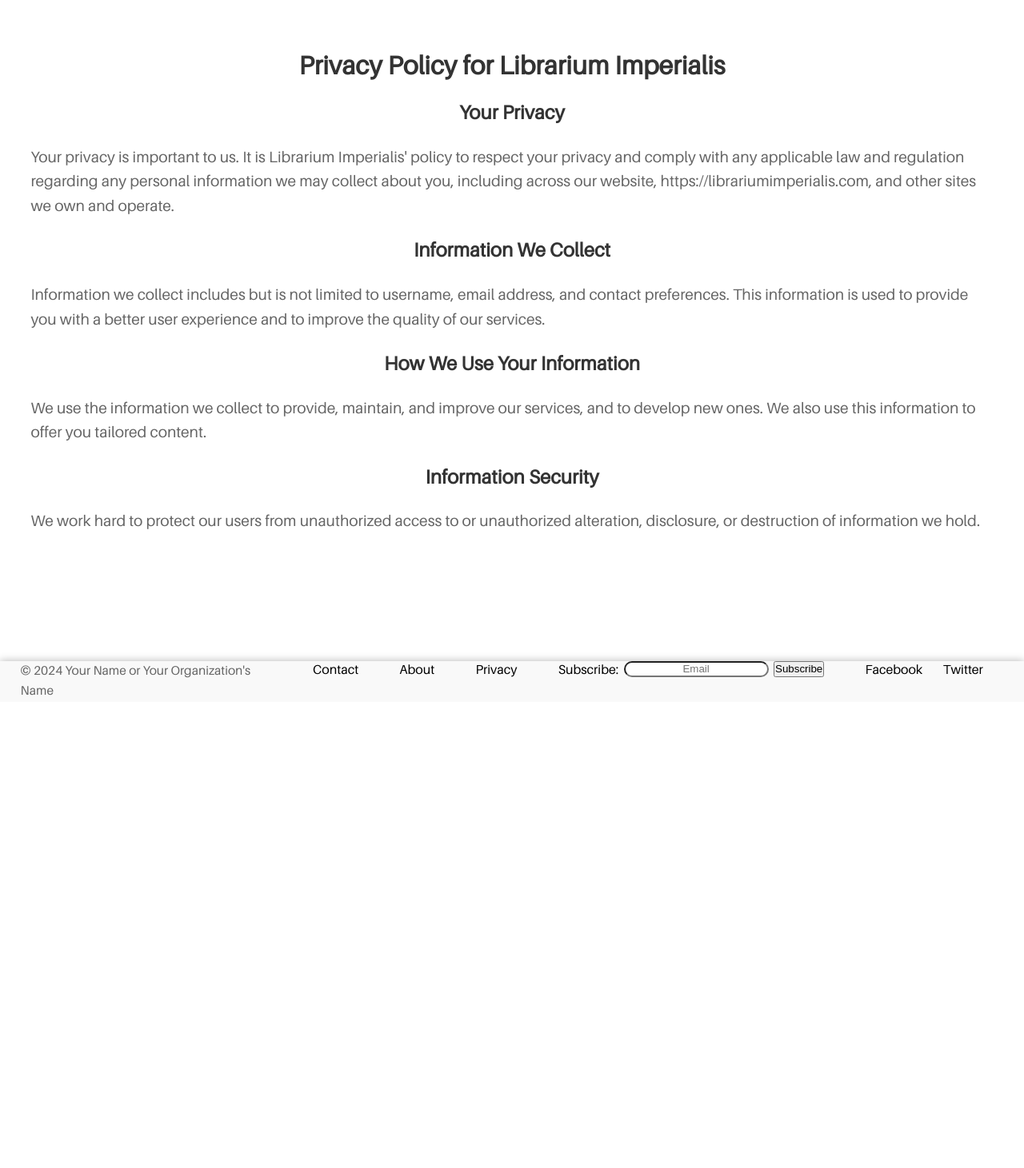
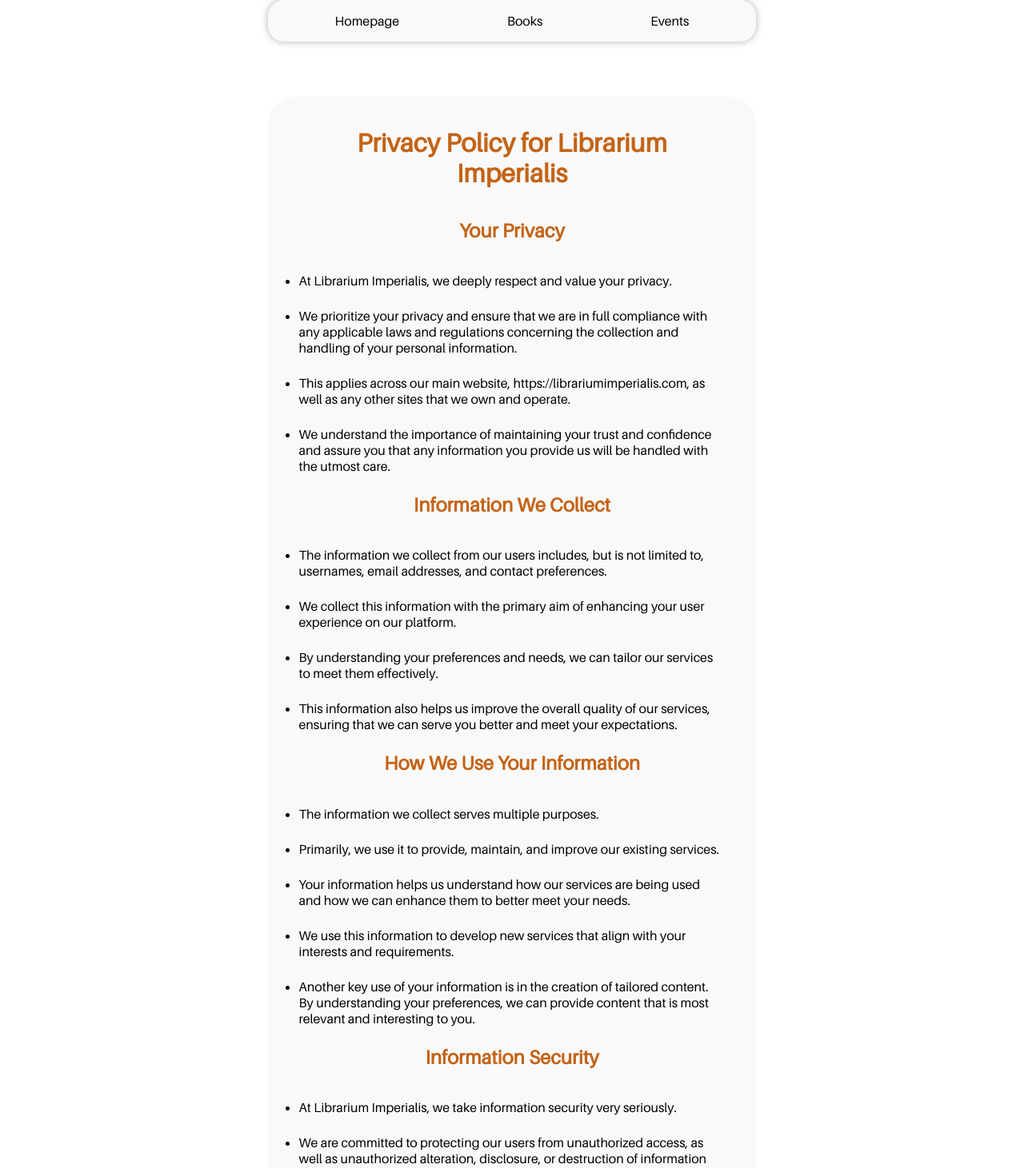
Before and after one commit to AmadeusMoon/Library, a React (Vite) app: page /privacy in a window 1280 px wide. Shown: the top 1461 px of the page at 80% size. Before the commit the page ends 878 px from the top, so only its background shows below. Built offline with nearby package versions, Linux system fonts and the light colour scheme.

Commit message:
Closes #4

```diff
--- a/src/components/Navbar.tsx
+++ b/src/components/Navbar.tsx
@@ -1,4 +1,16 @@
+import { useSelector } from 'react-redux';
+import { RootState } from '../state/state';
+import { Link } from 'react-router-dom';
+import './styles/Navbar.css';
+
 function Navbar() {
-  return <div></div>;
+  const theme = useSelector((state: RootState) => state.theme.theme);
+  return (
+    <div className={`navbar ${theme}`}>
+      <Link to={'/'}>Homepage</Link>
+      <Link to={'/booklisting'}>Books</Link>
+      <Link to={'/events'}>Events</Link>
+    </div>
+  );
 }
 export default Navbar;
--- a/src/components/styles/Footer.css
+++ b/src/components/styles/Footer.css
@@ -1,7 +1,7 @@
 footer {
     display: flex;
     justify-content: space-between;
-    height: 4vw;
+    max-height: 6vw;
 }
 
 footer .authorship,
@@ -11,12 +11,12 @@
 footer .newsletter,
 footer .privacy,
 footer .about {
-    margin-left: 2vw;
-    margin-right: 2vw;
+    margin: 1em;
 }
 
 footer a {
     text-decoration: none;
+    color: black;
 }
 
 footer form {
@@ -26,26 +26,14 @@
 
 footer input[type="email"],
 footer input[type="text"] {
-    margin-right: 0.5vw;
-    margin-left: 0.5vw;
+    margin-right: 0.5em;
+    margin-left: 0.5em;
     border-radius: 33px;
 }
 
-.social-media {
+.social-media a {
     display: flex;
     justify-content: space-between;
-}
-
-.social-media a {
-    display: inline-block;
-    margin-right: 2vw;
-    color: black;
-}
-
-.contact a,
-.privacy a,
-.about a {
-    color: black;
 }
 
 #email::placeholder {
@@ -55,3 +43,20 @@
 .authorship {
     font-size: small;
 }
+
+@media (max-width: 995px) {
+    footer {
+        flex-direction: column;
+        align-items: center;
+        max-height: 100%;
+    }
+
+    .social-media {
+        justify-content: center;
+        flex-wrap: wrap;
+    }
+
+    .social-media a {
+        margin: 0.5em;
+    }
+}
--- a/src/components/styles/Navbar.css
+++ b/src/components/styles/Navbar.css
@@ -0,0 +1,30 @@
+.navbar {
+    display: flex;
+    justify-content: space-around;
+    padding: 1em;
+    border-radius: 20px;
+}
+
+.navbar a {
+    text-decoration: none;
+    transition: color 0.3s ease;
+}
+
+.navbar a:link,
+.navbar a:visited {
+    color: inherit;
+}
+
+.navbar a:hover {
+    color: #007bff;
+}
+
+.navbar.LightTheme {
+    background-color: rgb(155, 155, 155, 0.06);
+    box-shadow: 0 0 10px rgba(0, 0, 0, 0.3);
+}
+
+.navbar.DarkTheme {
+    background-color: rgb(155, 155, 155, 0.06);
+    box-shadow: 0 0 10px rgba(255, 255, 255, 0.5);
+}
--- a/src/pages/Homepage.tsx
+++ b/src/pages/Homepage.tsx
@@ -66,8 +66,6 @@
         isVisible.map((_, index) => checkVisibility(elementRefs.current[index]))
       );
     };
-    console.log(isVisible);
-
     window.addEventListener('scroll', checkAllVisibility);
     return () => {
       window.removeEventListener('scroll', checkAllVisibility);
--- a/src/pages/Privacy.tsx
+++ b/src/pages/Privacy.tsx
@@ -13,38 +13,93 @@
         <h1>Privacy Policy for Librarium Imperialis</h1>
         <div className="section">
           <h2>Your Privacy</h2>
-          <p>
-            Your privacy is important to us. It is Librarium Imperialis' policy
-            to respect your privacy and comply with any applicable law and
-            regulation regarding any personal information we may collect about
-            you, including across our website, https://librariumimperialis.com,
-            and other sites we own and operate.
-          </p>
+          <ul>
+            <li>
+              At Librarium Imperialis, we deeply respect and value your privacy.
+            </li>
+            <li>
+              We prioritize your privacy and ensure that we are in full
+              compliance with any applicable laws and regulations concerning the
+              collection and handling of your personal information.
+            </li>
+            <li>
+              This applies across our main website,
+              https://librariumimperialis.com, as well as any other sites that
+              we own and operate.
+            </li>
+            <li>
+              We understand the importance of maintaining your trust and
+              confidence and assure you that any information you provide us will
+              be handled with the utmost care.
+            </li>
+          </ul>
         </div>
         <div className="section">
           <h2>Information We Collect</h2>
-          <p>
-            Information we collect includes but is not limited to username,
-            email address, and contact preferences. This information is used to
-            provide you with a better user experience and to improve the quality
-            of our services.
-          </p>
+          <ul>
+            <li>
+              The information we collect from our users includes, but is not
+              limited to, usernames, email addresses, and contact preferences.
+            </li>
+            <li>
+              We collect this information with the primary aim of enhancing your
+              user experience on our platform.
+            </li>
+            <li>
+              By understanding your preferences and needs, we can tailor our
+              services to meet them effectively.
+            </li>
+            <li>
+              This information also helps us improve the overall quality of our
+              services, ensuring that we can serve you better and meet your
+              expectations.
+            </li>
+          </ul>
         </div>
         <div className="section">
           <h2>How We Use Your Information</h2>
-          <p>
-            We use the information we collect to provide, maintain, and improve
-            our services, and to develop new ones. We also use this information
-            to offer you tailored content.
-          </p>
+          <ul>
+            <li>The information we collect serves multiple purposes.</li>
+            <li>
+              Primarily, we use it to provide, maintain, and improve our
+              existing services.
+            </li>
+            <li>
+              Your information helps us understand how our services are being
+              used and how we can enhance them to better meet your needs.
+            </li>
+            <li>
+              We use this information to develop new services that align with
+              your interests and requirements.
+            </li>
+            <li>
+              Another key use of your information is in the creation of tailored
+              content. By understanding your preferences, we can provide content
+              that is most relevant and interesting to you.
+            </li>
+          </ul>
         </div>
         <div className="section">
           <h2>Information Security</h2>
-          <p>
-            We work hard to protect our users from unauthorized access to or
-            unauthorized alteration, disclosure, or destruction of information
-            we hold.
-          </p>
+          <ul>
+            <li>
+              At Librarium Imperialis, we take information security very
+              seriously.
+            </li>
+            <li>
+              We are committed to protecting our users from unauthorized access,
+              as well as unauthorized alteration, disclosure, or destruction of
+              information we hold.
+            </li>
+            <li>
+              We have implemented robust security measures to ensure that your
+              personal information is safe and secure.
+            </li>
+            <li>
+              We continually review and update our security practices to ensure
+              the highest level of security for your information.
+            </li>
+          </ul>
         </div>
       </div>
       <div
--- a/src/pages/styles/Homepage.css
+++ b/src/pages/styles/Homepage.css
@@ -6,7 +6,7 @@
 }
 
 .logo {
-    position: fixed;
+    position: absolute;
     left: 0;
     top: 0;
     width: 2vw;
@@ -17,15 +17,14 @@
 
 #topside {
     grid-row: 1;
-    grid-column: 1 / span 3;
-    background-color: blue;
-    padding: 1vh 0;
+    grid-column: 2;
+    top: 0;
 }
 
 #hero-section {
     grid-row: 2;
     grid-column: 1 / span 3;
-    padding: 1vh 0;
+    padding: 35vh 0;
     background-image: url('../../assets/library.jpg');
     background-size: cover;
     background-position: bottom;
@@ -159,13 +158,11 @@
 .LightTheme #footer{
     background-color: rgb(155, 155, 155, 0.06);
     box-shadow: 0 0 10px rgba(0, 0, 0, 0.3);
-    color: black;
 }
 
 .DarkTheme #footer{
     background-color: rgb(155, 155, 155, 0.06);
     box-shadow: 0 0 10px rgba(255, 255, 255, 0.5);
-    color: white;
 }
 
 @media (max-width: 1440px) {
@@ -216,6 +213,10 @@
 }
 
 @media (max-width: 500px) {
+    #topside {
+        grid-column: 1/-1;
+    }
+
     #ad1 {
         grid-row: 3;
     }
@@ -234,6 +235,20 @@
         align-items: center;
         margin: 0;
     }
+
+    .hero-text-DarkTheme {
+        text-shadow: 2px 2px 6px rgba(200, 200, 200, 1);
+        background: rgba(0, 0, 0, 0.15);
+        font-size: calc(2vw + 2vh + 2vmin);
+        backdrop-filter: blur(2px);
+    }
+
+    .hero-text-LightTheme {
+        text-shadow: 2px 2px 6px rgba(50, 50, 50, 1);
+        background: rgba(255, 255, 255, 0.3);
+        font-size: calc(2vw + 2vh + 2vmin);
+        backdrop-filter: blur(2px);
+    }
 }
 
 .visibility-reading,
--- a/src/pages/styles/Privacy.css
+++ b/src/pages/styles/Privacy.css
@@ -1,40 +1,53 @@
 /* Dark theme */
 .privacy.DarkTheme {
     display: grid;
-        grid-template-rows: minmax(0.25fr, auto) minmax(2fr, auto) minmax(20fr, auto) minmax(0.25fr, auto);
-        grid-template-columns: 2fr 4fr 2fr;
-        background-color: #fff;
-        color: white;
-        gap: 3vh;
+    grid-template-rows: minmax(0.25fr, auto) minmax(2fr, auto) minmax(20fr, auto) minmax(0.25fr, auto);
+    grid-template-columns: 2fr 4fr 2fr;
+    gap: 3.8vh;
 }
 
 .privacy.DarkTheme .navbar {
     grid-row: 1;
+    grid-column: 2;
+    padding: 1em;
 }
 
 .privacy.DarkTheme .content {
-    margin: 3vw;
+    margin-top: 3vw;
+    margin-bottom: -6vw;
     grid-row: 2;
-    grid-column: 1/-1;
+    grid-column: 2;
+    padding: 2em;
+    border-radius: 10px;
+    background-color: rgb(200, 200, 200, 0.06);
 }
 
 .privacy.DarkTheme .footer {
     grid-column: 1/-1;
     grid-row: 3;
+    padding: 1em;
 }
 
 .privacy.DarkTheme h1,
 .privacy.DarkTheme h2 {
     text-align: center;
-    margin-bottom: 20px;
-    color: #fff;
+    margin-bottom: 3vw;
+    color: #C46316;
 }
 
 .privacy.DarkTheme p {
-    font-size: 1.2em;
+    margin-bottom: 2vw;
     line-height: 1.6;
-    margin-bottom: 20px;
-    color: #ccc;
+}
+
+.privacy.DarkTheme ul li {
+    margin-bottom: 1em;
+}
+
+.DarkTheme #footer {
+    background-color: rgba(255, 255, 255, 0.5);
+    box-shadow: 0 0 10px rgba(255, 255, 255, 0.5);
+    max-height: fit-content;
 }
 
 /* Light theme */
@@ -42,51 +55,45 @@
     display: grid;
     grid-template-rows: minmax(0.25fr, auto) minmax(2fr, auto) minmax(20fr, auto) minmax(0.25fr, auto);
     grid-template-columns: 2fr 4fr 2fr;
-    background-color: #fff;
-    color: black;
-    gap: 3vh;
+    gap: 3.8vh;
 }
 
 .privacy.LightTheme .navbar {
     grid-row: 1;
-    grid-column: 1/-1;
+    grid-column: 2;
+    padding: 1em;
 }
 
 .privacy.LightTheme .content {
-    margin: 3vw;
+    margin-top: 3vw;
+    margin-bottom: -3vw;
     grid-row: 2;
-    grid-column: 1/-1;
+    grid-column: 2;
+    padding: 3vw;
+    border-radius: 33px;
+    background-color: rgb(155, 155, 155, 0.06);
 }
 
 .privacy.LightTheme .footer {
     grid-row: 3;
     grid-column: 1/-1;
+    padding: 1em;
+    background-color: #eee;
 }
 
 .privacy.LightTheme h1,
 .privacy.LightTheme h2 {
     text-align: center;
-    margin-bottom: 2vw;
-    color: #333;
+    margin-bottom: 3vw;
+    color: #C46316;
 }
 
-.privacy.LightTheme p {
-    font-size: 1.2em;
-    line-height: 1.6;
-    margin-bottom: 2vw;
-    color: #666;
+.privacy.LightTheme ul li {
+    margin-bottom: 1.5em;
 }
 
 .LightTheme #footer {
     background-color: rgb(155, 155, 155, 0.06);
     box-shadow: 0 0 10px rgba(0, 0, 0, 0.3);
-    color: black;
     max-height: fit-content;
 }
-
-.DarkTheme #footer {
-    background-color: rgb(155, 155, 155, 0.06);
-    box-shadow: 0 0 10px rgba(255, 255, 255, 0.5);
-    color: white;
-    max-height: fit-content;
-}
```
